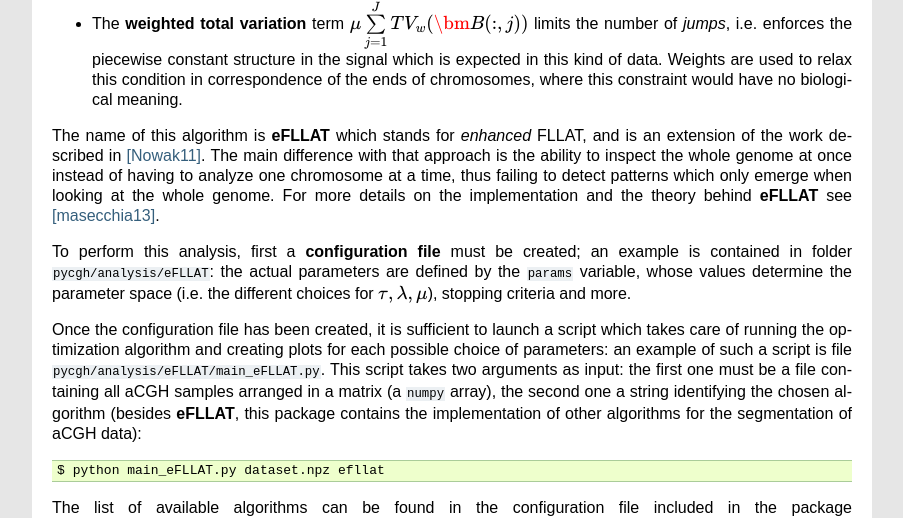
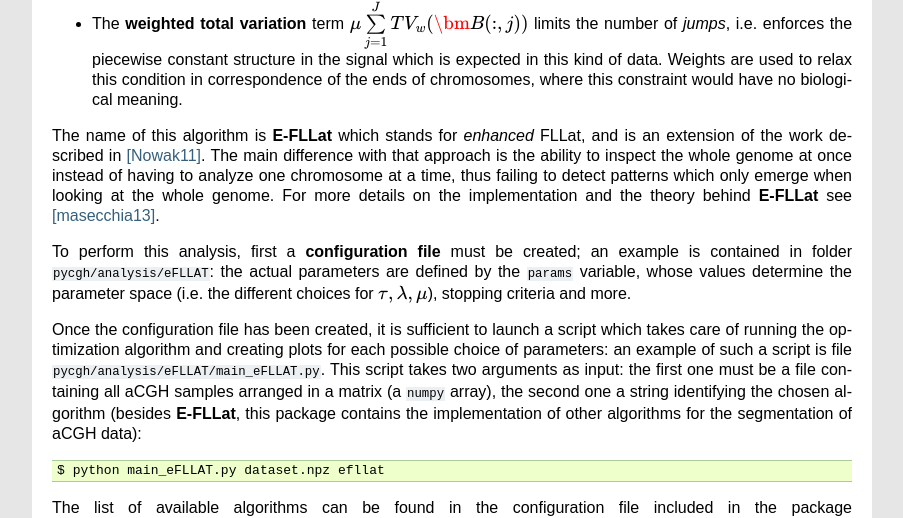
Before and after one commit to slipguru/PyCGH, a Sphinx documentation site: the page built from doc/efllat.rst, in a window 1280 px wide and 900 px high, scrolled down 1121 px. Shown: the part 133-651 px from the top of the window, without its empty margins (198-1101 px from the left). Built offline with Sphinx 7.4.7, drawn with Linux system fonts in a browser that asks for light colours; formulas are drawn with MathJax 3; some of the changed text lies outside the part shown.

Commit message:
replaced occurrences of eFLLat and similar to E-FLLat

```diff
--- a/doc/api.rst
+++ b/doc/api.rst
@@ -29,7 +29,7 @@ CGHNormaliter
 
 .. autofunction:: pycgh.analysis.cghnormaliter
 
-eFLLAT
+E-FLLat
 ======
 
 .. autofunction:: pycgh.analysis.eFLLAT.bic.BIC_search
--- a/doc/efllat.rst
+++ b/doc/efllat.rst
@@ -1,4 +1,4 @@
-eFLLAT
+E-FLLat
 ------
 
 Copy number variations (CNVs) are alterations of the DNA that result in the cell having an abnormal number of copies of one or more sections of the DNA. Recurrent aberrations across samples may indicate an oncogene or a tumor suppressor gene, but the functional mechanisms that link altered copy numbers to pathogenesis are still to be explained. Array-based Comparative Genomic Hybridization (aCGH) is a modern whole-genome measuring technique that evaluates the occurrence of copy variants across the genome of samples (patients) versus references (controls) on the entire genome, extending the original CGH technology.
@@ -21,11 +21,11 @@ The algorithm uses a Dictionary Learning (DL) approach to identify common struct
 * Term :math:`\lambda \sum \limits_{j=1}^J \| \bm{B}(:, j) \|_1^2` induces sparsity in the columns of :math:`\bm{B}`, thus forcing the atoms to have only few components different from 0.
 * The **weighted total variation** term :math:`\mu \sum \limits_{j=1}^J TV_w (\bm{B}(:, j))` limits the number of *jumps*, i.e. enforces the piecewise constant structure in the signal which is expected in this kind of data. Weights are used to relax this condition in correspondence of the ends of chromosomes, where this constraint would have no biological meaning.
 
-The name of this algorithm is **eFLLAT** which stands for *enhanced* FLLAT, and is an extension of the work described in [Nowak11]_. The main difference with that approach is the ability to inspect the whole genome at once instead of having to analyze one chromosome at a time, thus failing to detect patterns which only emerge when looking at the whole genome. For more details on the implementation and the theory behind **eFLLAT** see [masecchia13]_.
+The name of this algorithm is **E-FLLat** which stands for *enhanced* FLLat, and is an extension of the work described in [Nowak11]_. The main difference with that approach is the ability to inspect the whole genome at once instead of having to analyze one chromosome at a time, thus failing to detect patterns which only emerge when looking at the whole genome. For more details on the implementation and the theory behind **E-FLLat** see [masecchia13]_.
 
 To perform this analysis, first a **configuration file** must be created; an example is contained in folder ``pycgh/analysis/eFLLAT``: the actual parameters are defined by the ``params`` variable, whose values determine the parameter space (i.e. the different choices for :math:`\tau, \lambda, \mu`), stopping criteria and more.
 
-Once the configuration file has been created, it is sufficient to launch a script which takes care of running the optimization algorithm and creating plots for each possible choice of parameters: an example of such a script is file ``pycgh/analysis/eFLLAT/main_eFLLAT.py``. This script takes two arguments as input: the first one must be a file containing all aCGH samples arranged in a matrix (a ``numpy`` array), the second one a string identifying the chosen algorithm (besides **eFLLAT**, this package contains the implementation of other algorithms for the segmentation of aCGH data):
+Once the configuration file has been created, it is sufficient to launch a script which takes care of running the optimization algorithm and creating plots for each possible choice of parameters: an example of such a script is file ``pycgh/analysis/eFLLAT/main_eFLLAT.py``. This script takes two arguments as input: the first one must be a file containing all aCGH samples arranged in a matrix (a ``numpy`` array), the second one a string identifying the chosen algorithm (besides **E-FLLat**, this package contains the implementation of other algorithms for the segmentation of aCGH data):
 
 .. code-block:: bash
 
```
Also changed, not shown: 1 other file.
